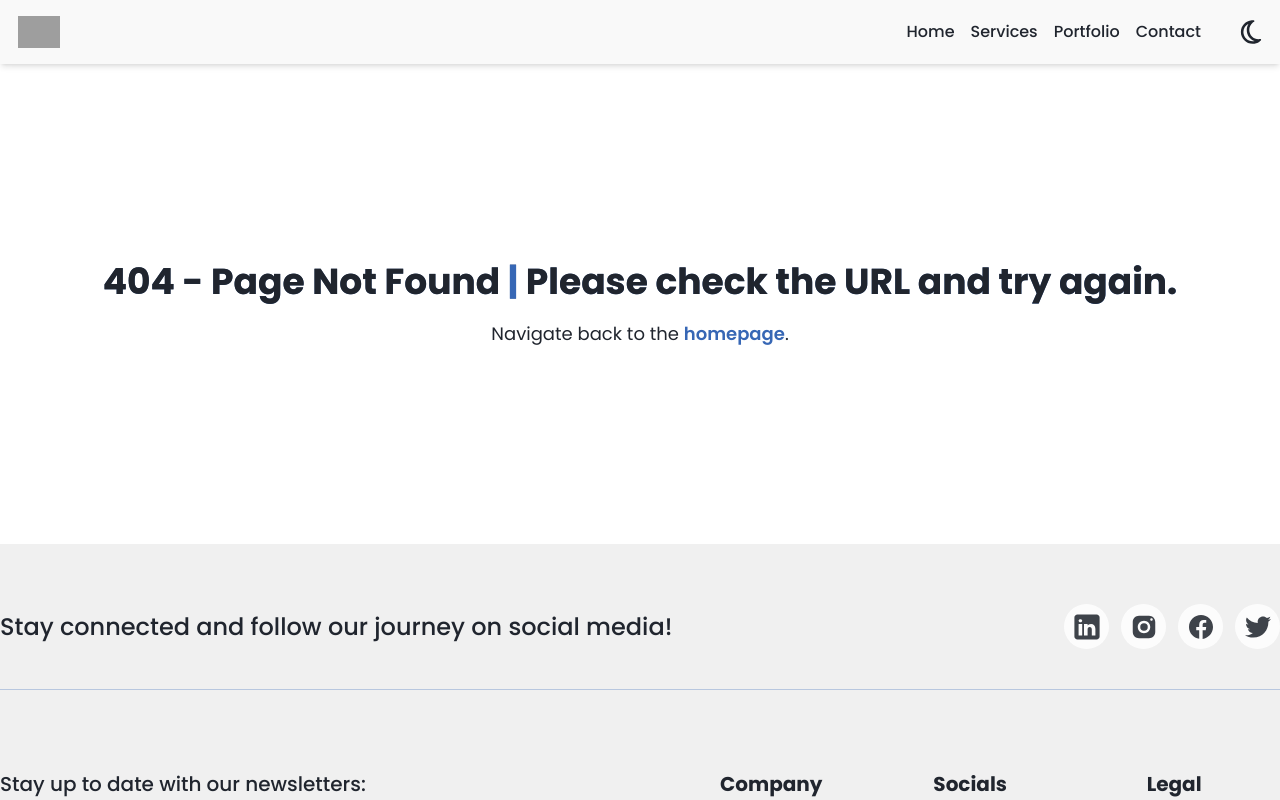
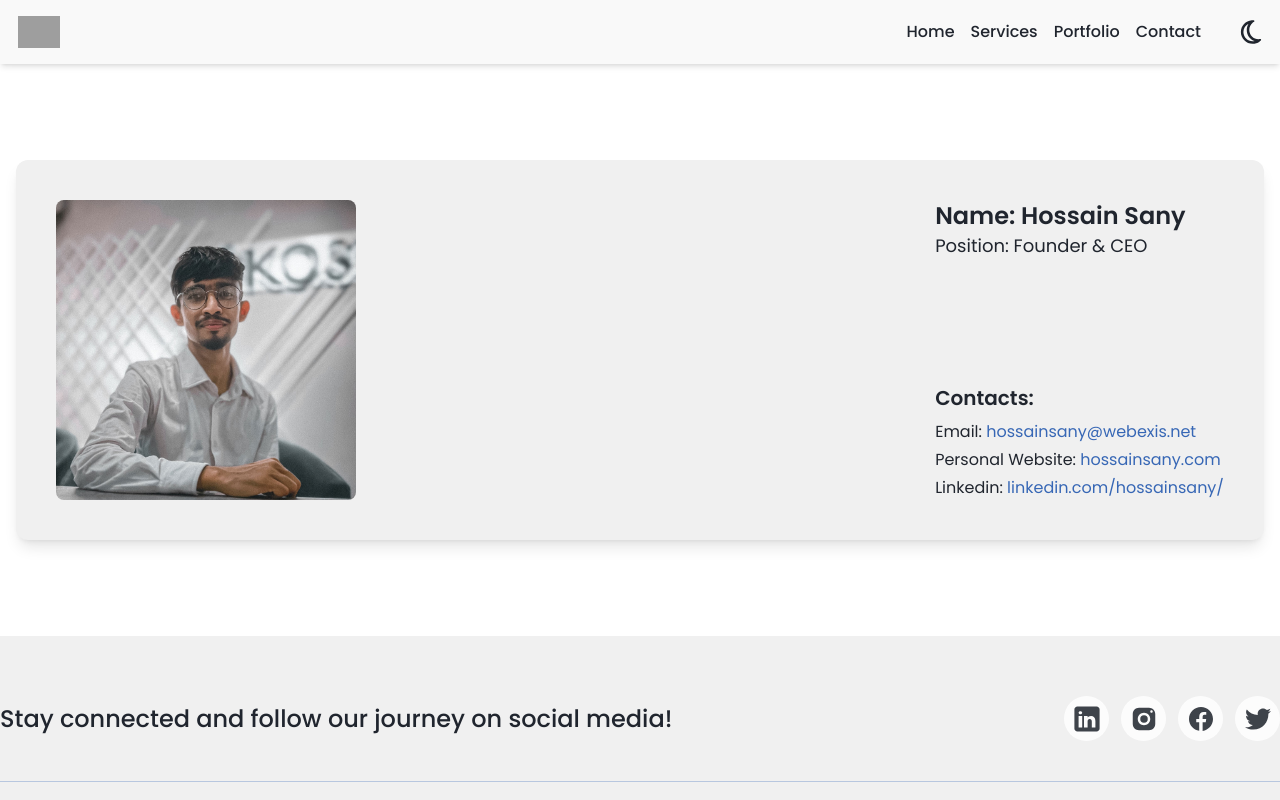
Before and after one commit to hossainsany/webexis, a Next.js app: page /member/hossainsany in a window 1280 px wide. Before the commit this address had no page. Shown: the top 800 px of the page. Built offline with nearby package versions, Linux system fonts and the light colour scheme; grey boxes are pictures that could not be loaded.

Commit message:
member added

```diff
--- /dev/null
+++ b/app/member/hossainsany/page.jsx
@@ -0,0 +1,63 @@
+import Image from 'next/image';
+
+const HossainSany = () => {
+    return (
+        <section className='bg-lightBg dark:bg-darkBg text-secondary dark:text-primary py-12 md:py-24'>
+            <div className='container mx-auto px-4'>
+                <div className='flex flex-col md:flex-row justify-between items-start bg-lightBg-alt dark:bg-tertiary p-5 md:p-10 rounded-xl shadow-lg'>
+                    <div className='flex justify-center w-full md:w-auto'>
+                        <div className='overflow-hidden rounded-lg max-w-[300px] mb-8 md:mb-0'>
+                            <Image
+                                src='/hossainsany.jpg'
+                                width={500}
+                                height={500}
+                                alt=''
+                                className='w-full h-full object-cover'
+                            />
+                        </div>
+                    </div>
+                    <div className=' flex flex-col justify-between items-start min-h-0 md:min-h-[300px]'>
+                        <div className=''>
+                            <h2 className='text-2xl font-semibold '>Name: Hossain Sany</h2>
+                            <h4 className='text-lg font-normal'>Position: Founder & CEO</h4>
+                        </div>
+                        <div className='pt-8 md:pt-0'>
+                            <h4 className='text-xl font-semibold mb-2'>Contacts:</h4>
+                            <ul>
+                                <li className='mt-1'>
+                                    Email:{' '}
+                                    <a
+                                        href='mailto:hossainsany@webexis.net'
+                                        className='text-accent hover:underline'
+                                    >
+                                        hossainsany@webexis.net
+                                    </a>
+                                </li>
+                                <li className='mt-1'>
+                                    Personal Website:{' '}
+                                    <a
+                                        href='https://hossainsany.com'
+                                        className='text-accent hover:underline'
+                                    >
+                                        hossainsany.com
+                                    </a>
+                                </li>
+                                <li className='mt-1'>
+                                    Linkedin:{' '}
+                                    <a
+                                        href='https://www.linkedin.com/in/hossainsany/'
+                                        className='text-accent hover:underline'
+                                    >
+                                        linkedin.com/hossainsany/
+                                    </a>
+                                </li>
+                            </ul>
+                        </div>
+                    </div>
+                </div>
+            </div>
+        </section>
+    );
+};
+
+export default HossainSany;
```
Also changed, not shown: public/hossainsany.jpg (added), 1 other file (tests, documents, lock files or other folders).
